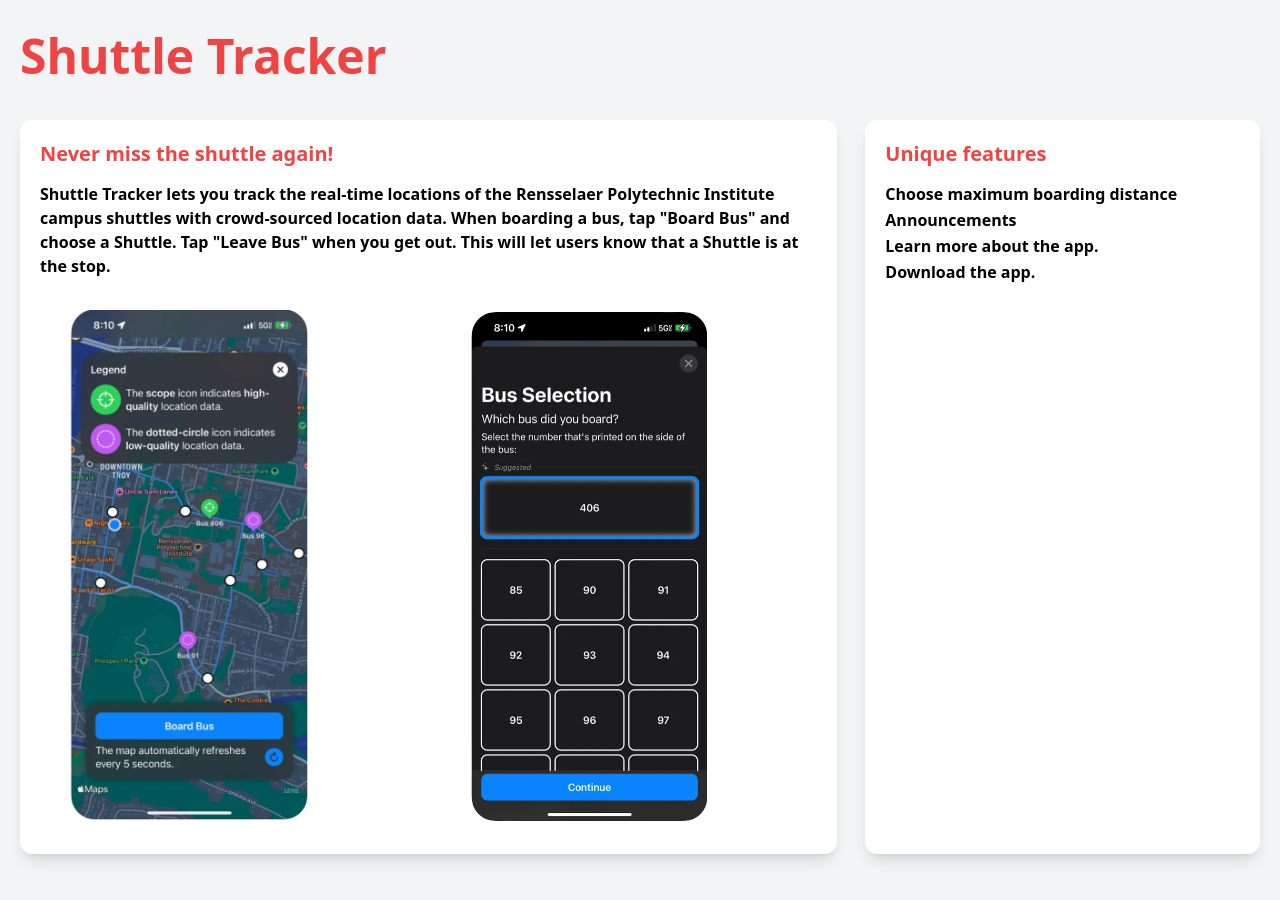
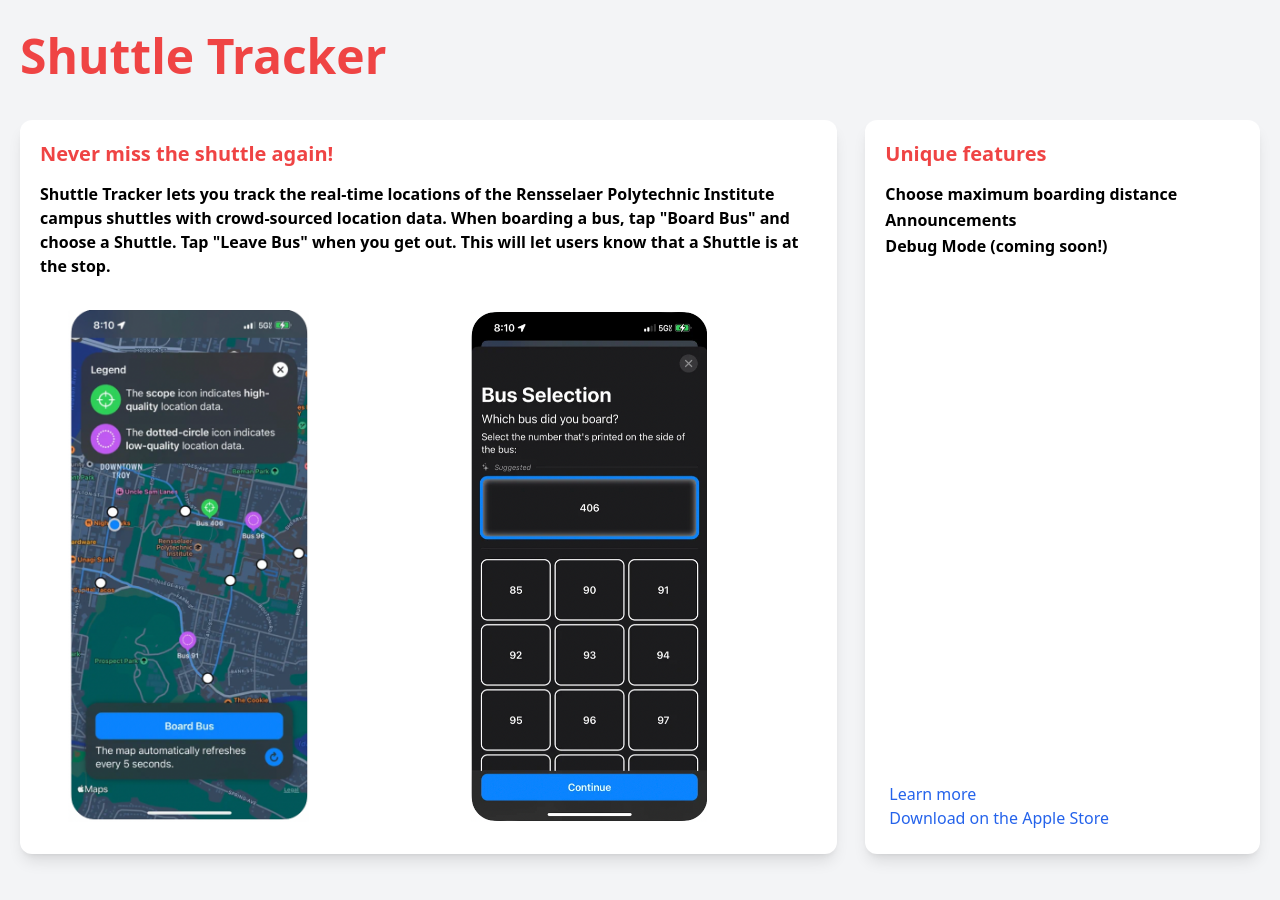
Before and after one commit to tommytrg297/MyWebsite, a React (Create React App) app: page / in a window 1280 px wide. Shown: the part 960-1860 px from the top of the page. Built offline with nearby package versions, Linux system fonts and the light colour scheme.

Commit message:
added links

```diff
--- a/public/index.html
+++ b/public/index.html
@@ -1,15 +1,15 @@
 <!DOCTYPE html>
-<html lang="en">
+<html lang="en" class="scroll-smooth">
   <head>
     <meta charset="utf-8" />
-    <link rel="icon" href="%PUBLIC_URL%/TommyLogo_BW.png" />
+    <link rel="icon" href="../images/TTlogo_Color.png" />
     <meta name="viewport" content="width=device-width, initial-scale=1" />
     <meta name="theme-color" content="#000000" />
     <meta
       name="description"
       content="Web site created using create-react-app"
     />
-    <link rel="apple-touch-icon" href="%PUBLIC_URL%/TommyLogo_BW.png" />
+    <link rel="apple-touch-icon" href="../images/TTlogo_Color.png" />
     <!--
       manifest.json provides metadata used when your web app is installed on a
       user's mobile device or desktop. See https://developers.google.com/web/fundamentals/web-app-manifest/
--- a/src/components/ShuttleTracker.js
+++ b/src/components/ShuttleTracker.js
@@ -1,6 +1,7 @@
 import React from "react";
 import img1 from "../images/ShuttleTrackerMap.png";
 import profile from "../images/TommyLogo_BW.png";
+import {VscChevronRight} from "react-icons/vsc"
 
 import img2 from "../images/ShuttleTrackerBusSelect.png" ;
 
@@ -27,24 +28,38 @@
 
 
 
-        <div className=" col-span-1 bg-white shadow-lg rounded-xl p-2 ">
+        <div className="relative col-span-1 bg-white shadow-lg rounded-xl p-2 ">
+
             <p className = " text-md sm:text-xl text-red-500 text-left font-semibold  pt-3 p-3 ">
             Unique features</p>
 
             <p className = " text-md sm:text-md text-black text-left font-semibold pt-0.5 pl-3 ">
                 Choose maximum boarding distance
             </p>
+
             <p className = " text-md sm:text-md text-black text-left font-semibold pt-0.5 pl-3 ">
                 Announcements
             </p>
 
             <p className = " text-md sm:text-md text-black text-left font-semibold pt-0.5 pl-3 ">
-                Learn more about the app.
+                Debug Mode (coming soon!)
             </p>
-            <p className = " text-md sm:text-md text-black text-left font-semibold pt-0.5 pl-3 ">
-                Download the app.
-            </p>
+
+
+            <div className = " absolute bottom-12 left-3 no-underline hover:underline text-md sm:text-md text-blue-600  font-[335] pt-0.5 pl-3">
+            <a href="https://github.com/wtg/Shuttle-Tracker-SwiftUI" target="_blank" rel="noreferrer noopener">
+                    Learn more
+                </a>
+            </div>
+
+            <div className = " absolute bottom-6 left-3 no-underline hover:underline text-md sm:text-md text-blue-600 text-left font-[335] pt-0.5 pl-3">
+                <a href="https://apps.apple.com/us/app/shuttle-tracker/id1583503452" target="_blank" rel="noreferrer noopener">
+                    Download on the Apple Store
+                </a>
+            </div>
+
         </div>
+
 
 
     </div>
```
Also changed, not shown: src/images/ShuttleTrackerAnnouncement.jpeg (added), src/images/ShuttleTrackerBoardDistance.jpeg (added).
